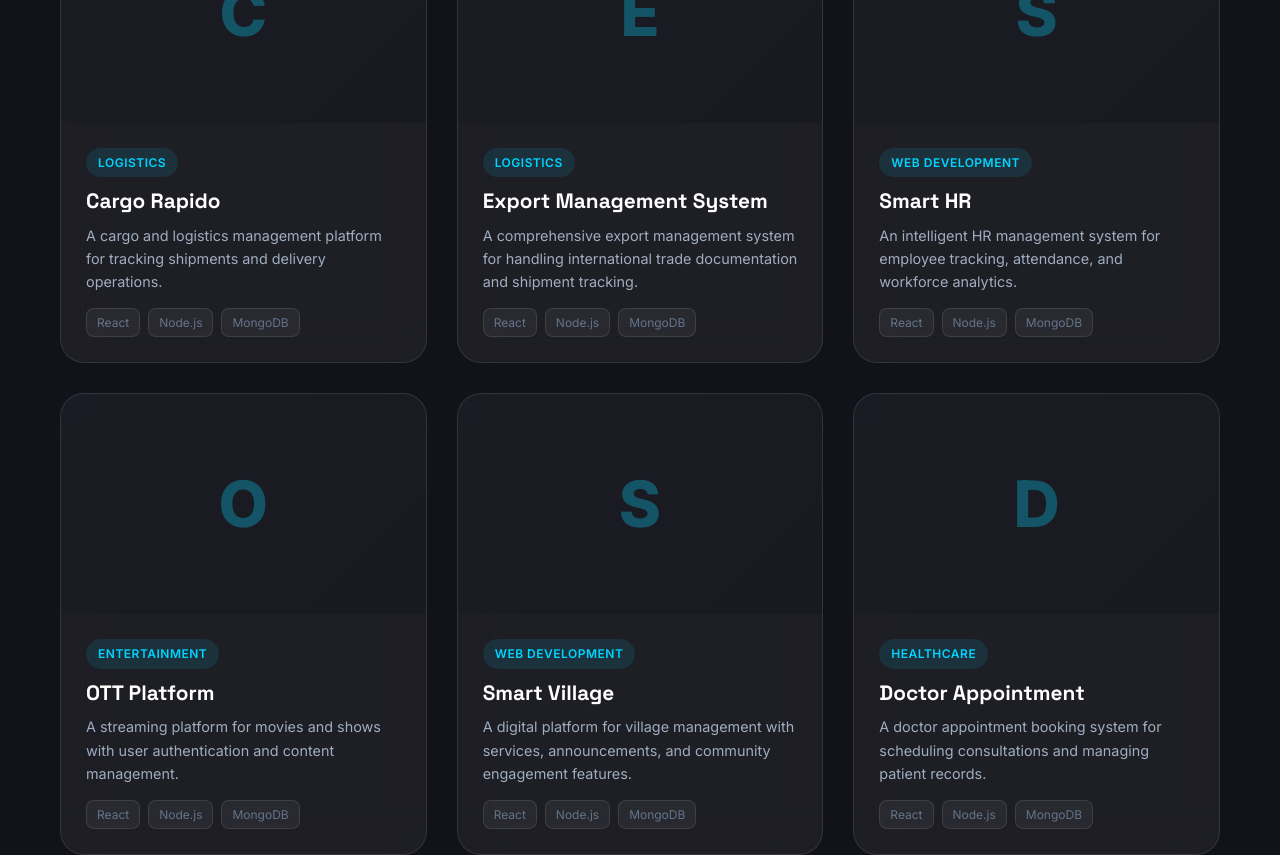
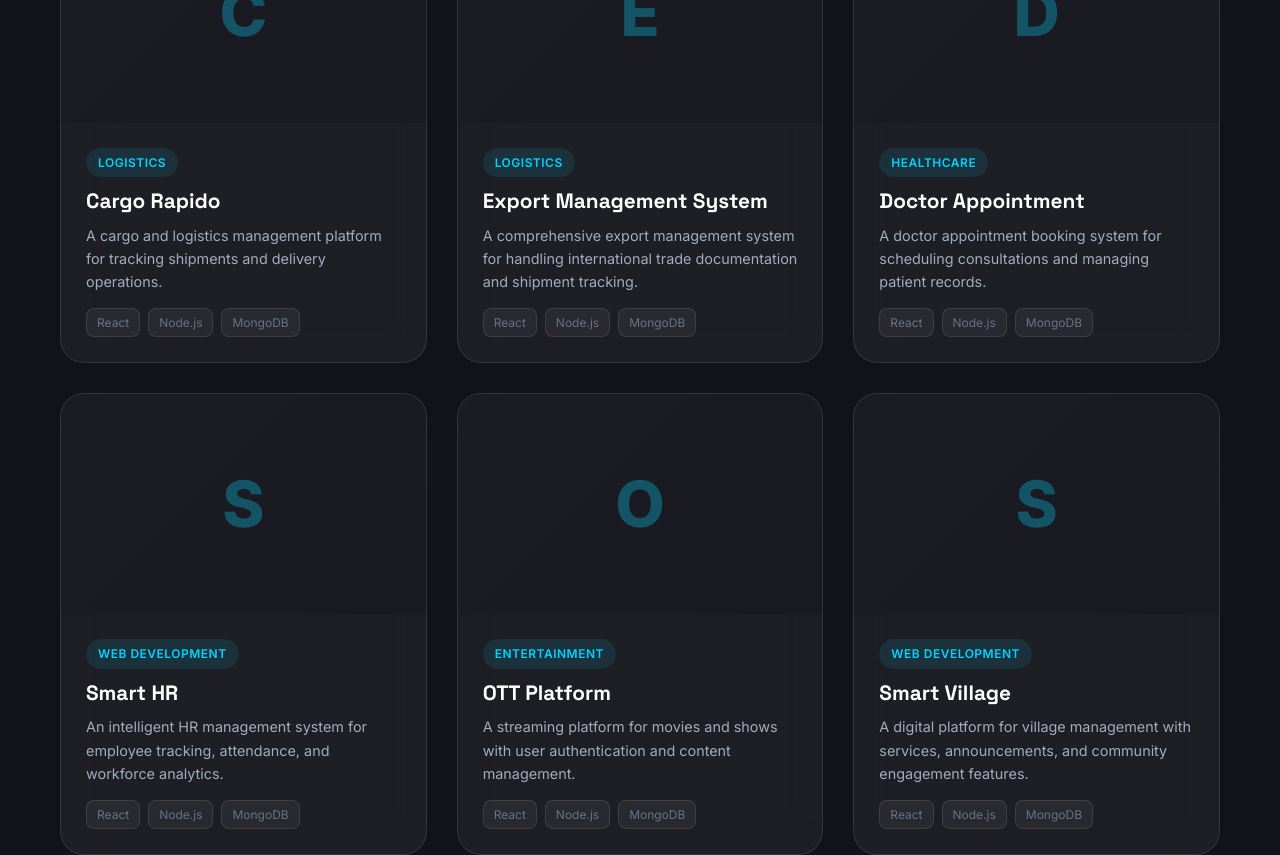
Before and after one commit to srinivasan31103/portfolio, a React (Vite) app in the folder frontend/: page / in a window 1280 px wide. Shown: the part 5840-6695 px from the top of the page. Built offline with nearby package versions, Linux system fonts and the light colour scheme.

Commit message:
Reorder projects - move Doctor Appointment to 3rd position

```diff
--- a/frontend/src/components/Projects.jsx
+++ b/frontend/src/components/Projects.jsx
@@ -22,6 +22,15 @@ const projects = [
     tags: ['React', 'Node.js', 'MongoDB'],
     liveUrl: 'https://exportmanagementsystem.vercel.app',
     githubUrl: 'https://github.com/srinivasan31103/Export-management-system.git',
+  },
+  {
+    title: 'Doctor Appointment',
+    category: 'Healthcare',
+    description: 'A doctor appointment booking system for scheduling consultations and managing patient records.',
+    image: '/projects/doctor-appointment.jpg',
+    tags: ['React', 'Node.js', 'MongoDB'],
+    liveUrl: 'https://doctor-appointment-tau-dusky.vercel.app/login',
+    githubUrl: 'https://github.com/srinivasan31103/doctor-appointment.git',
   },
   {
     title: 'Smart HR',
@@ -49,15 +58,6 @@ const projects = [
     tags: ['React', 'Node.js', 'MongoDB'],
     liveUrl: 'https://smartvillage-phi.vercel.app',
     githubUrl: 'https://github.com/srinivasan31103/Smart-village.git',
-  },
-  {
-    title: 'Doctor Appointment',
-    category: 'Healthcare',
-    description: 'A doctor appointment booking system for scheduling consultations and managing patient records.',
-    image: '/projects/doctor-appointment.jpg',
-    tags: ['React', 'Node.js', 'MongoDB'],
-    liveUrl: 'https://doctor-appointment-tau-dusky.vercel.app/login',
-    githubUrl: 'https://github.com/srinivasan31103/doctor-appointment.git',
   },
   {
     title: 'Student Progress Tracker',
```
